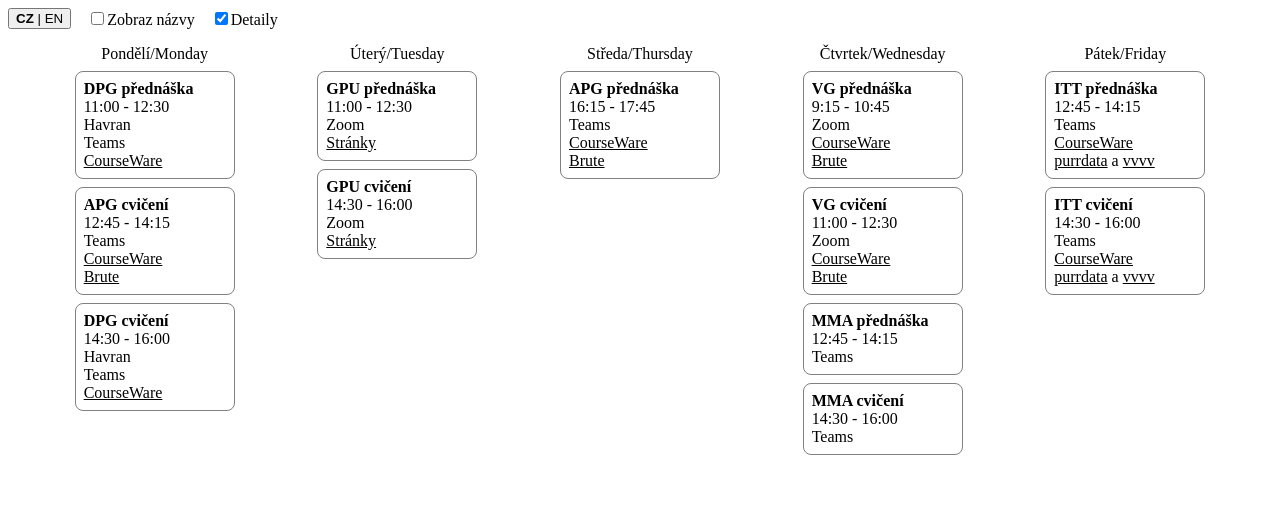
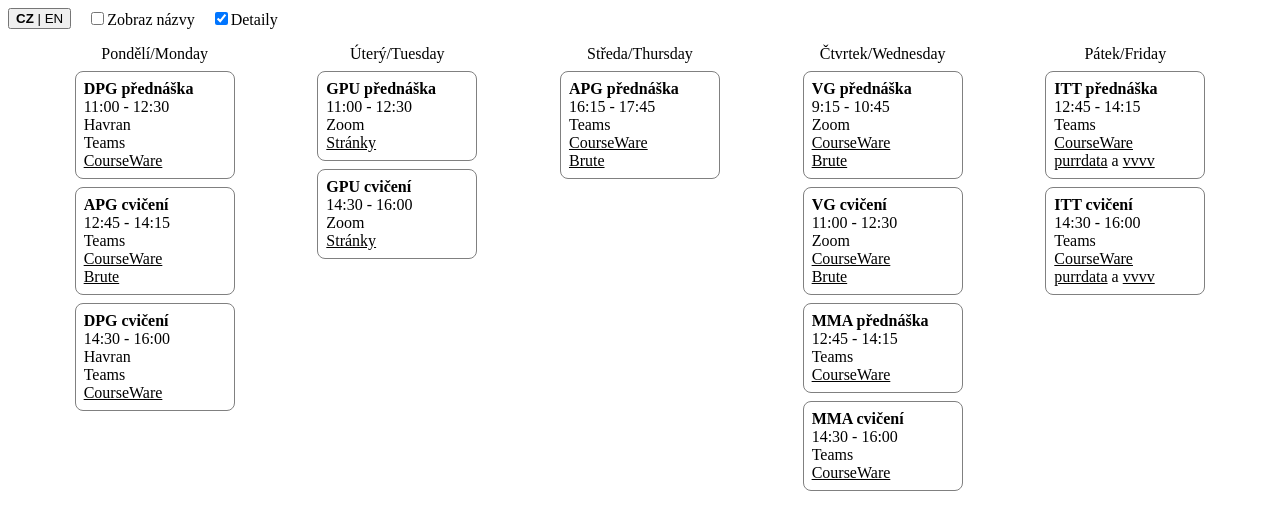
Before and after one commit to CodeWitchBella/codewitchbella.com-old, a Next.js app: page /rozvrh in a window 1280 px wide. Shown: the top 530 px of the page. Built offline with nearby package versions, Linux system fonts and the light colour scheme.

Commit message:
CourseWare MMA

```diff
--- a/pages/rozvrh.tsx
+++ b/pages/rozvrh.tsx
@@ -88,7 +88,15 @@ export default function FEL() {
           MMA: {
             name: 'Multimédia a počítačová animace',
             enname: 'Multimedia and Computer Animation',
-            deets: <>Teams</>,
+            deets: (
+              <>
+                Teams
+                <br />
+                <Link to="https://cw.fel.cvut.cz/wiki/courses/b4m39mma/start">
+                  CourseWare
+                </Link>
+              </>
+            ),
           },
           ITT: {
             name: 'Intermediální tvorba a technologie I',
```
